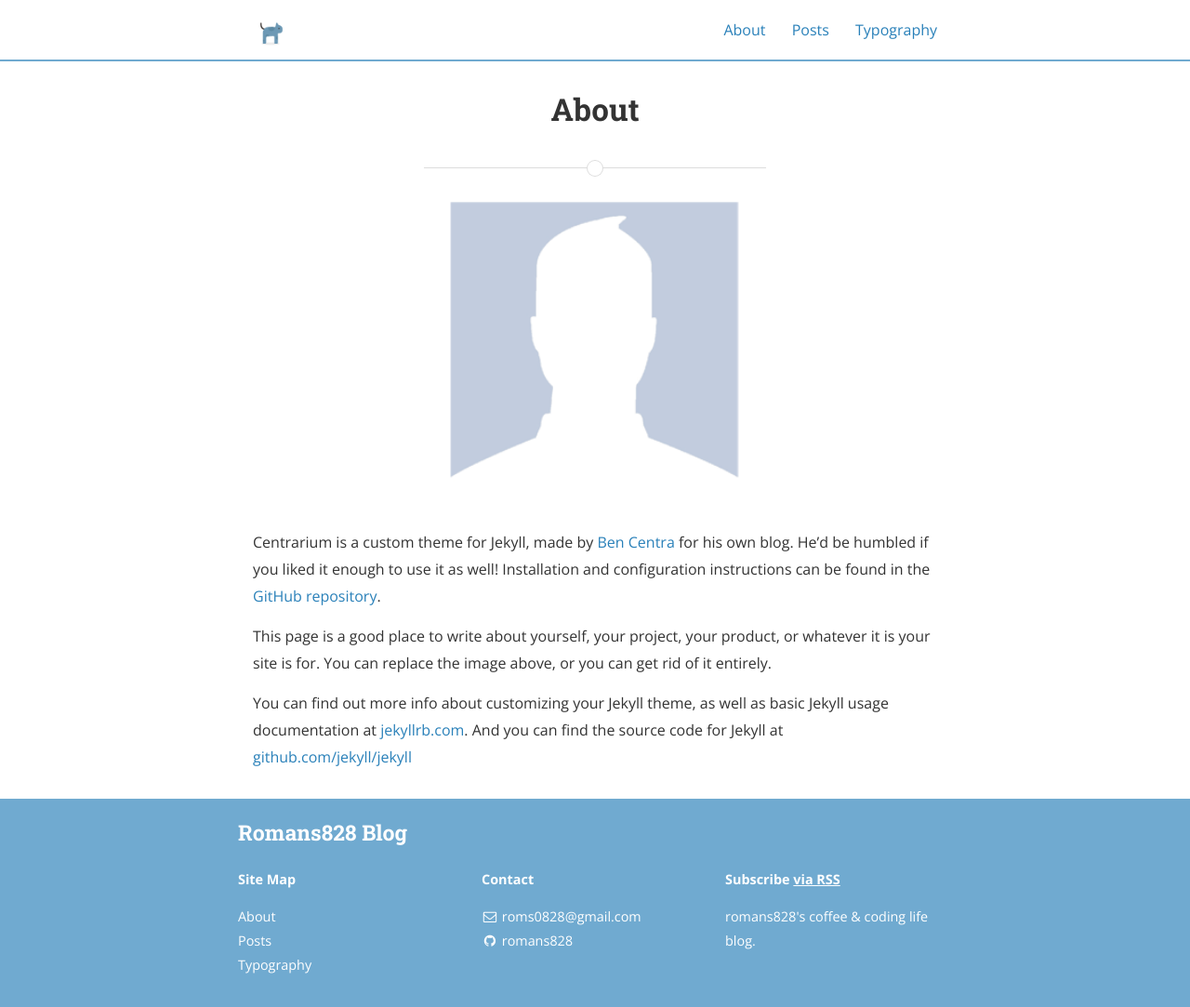
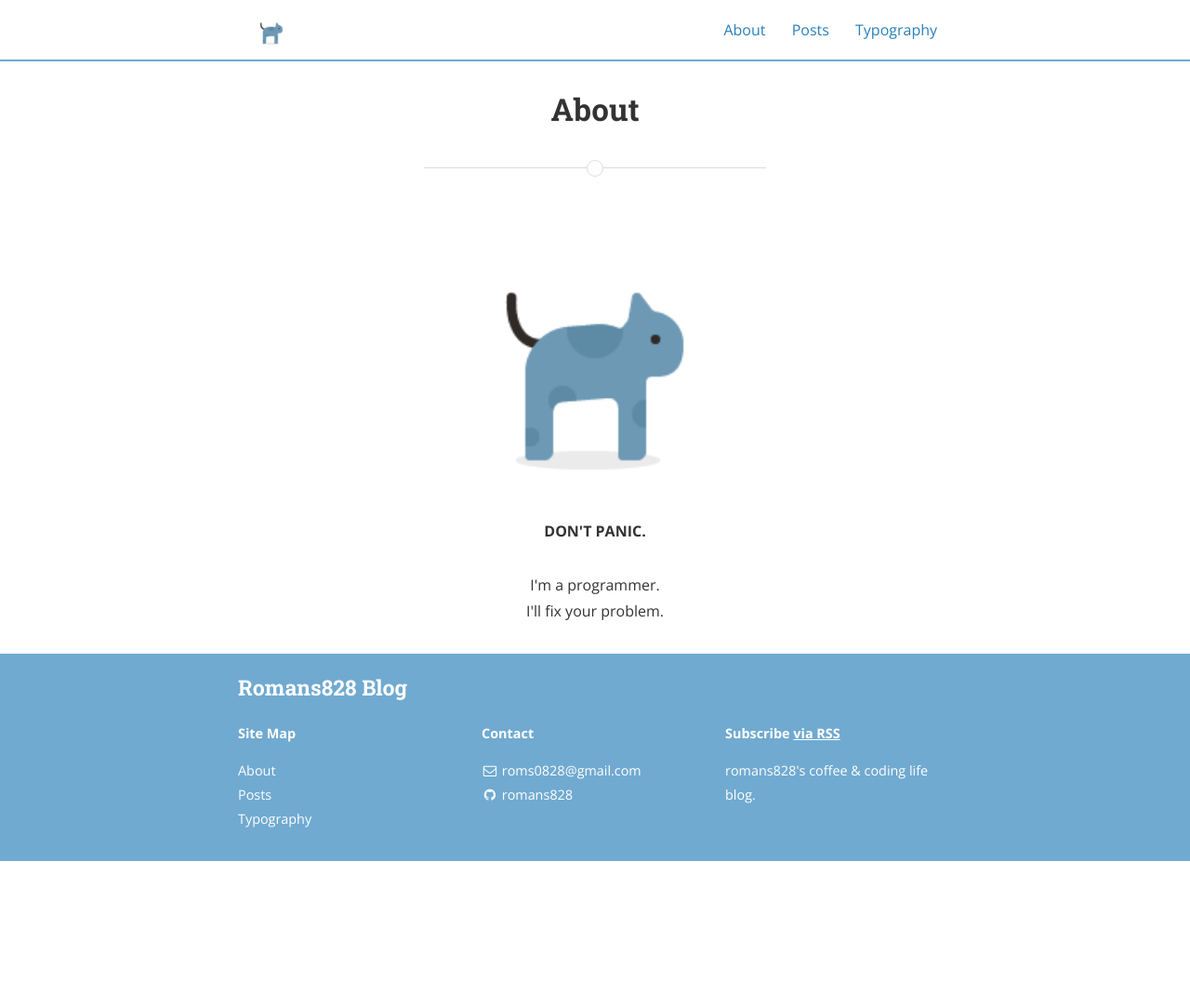
Before and after one commit to romans828/romans828.github.io, a Jekyll site: the page built from about.md, in a window 1280 px wide. Shown: the whole page at 93% size. Built offline with Jekyll 4.4.1, drawn with Linux system fonts in a browser that asks for light colours; nearby versions of some CDN libraries; after the commit the page ends 926 px from its top, so only the background shows below that.

Commit message:
update profile

```diff
--- a/about.md
+++ b/about.md
@@ -4,14 +4,11 @@ title: About
 permalink: /about/
 ---
 
-<img src="{{ site.baseurl }}/assets/profile-placeholder.gif" title="Profile Picture" class="profile">
+<img src="{{ site.baseurl }}/assets/logo.png" title="Profile Picture" class="profile">
 
-Centrarium is a custom theme for Jekyll, made by [Ben Centra][bencentra] for his own blog. He'd be humbled if you liked it enough to use it as well! Installation and configuration instructions can be found in the [GitHub repository](https://github.com/bencentra/centrarium).
-
-This page is a good place to write about yourself, your project, your product, or whatever it is your site is for. You can replace the image above, or you can get rid of it entirely.
-
-You can find out more info about customizing your Jekyll theme, as well as basic Jekyll usage documentation at [jekyllrb.com](http://jekyllrb.com/). And you can find the source code for Jekyll at [github.com/jekyll/jekyll](https://github.com/jekyll/jekyll)
-
-[centrarium]: https://github.com/bencentra/centrarium
-[bencentra]: http://bencentra.com
-[jekyll]: https://github.com/jekyll/jekyll
+<p align="center">
+<strong>DON'T PANIC.</strong><br/>
+<br/>
+I'm a programmer.<br/>
+I'll fix your problem.<br/>
+</p>
```
Also changed, not shown: assets/profile-placeholder.gif (deleted), assets/profile.png (added).
